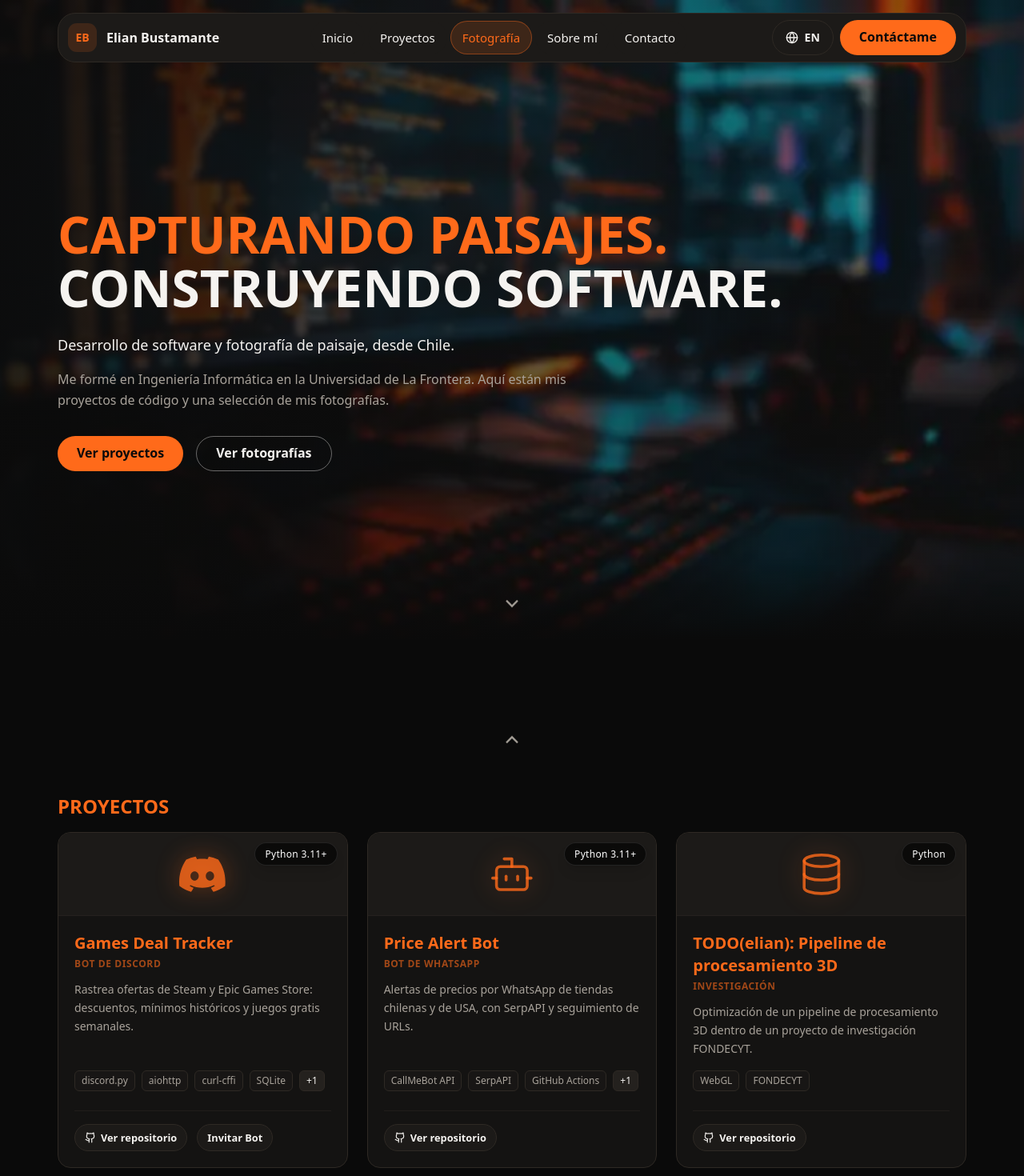
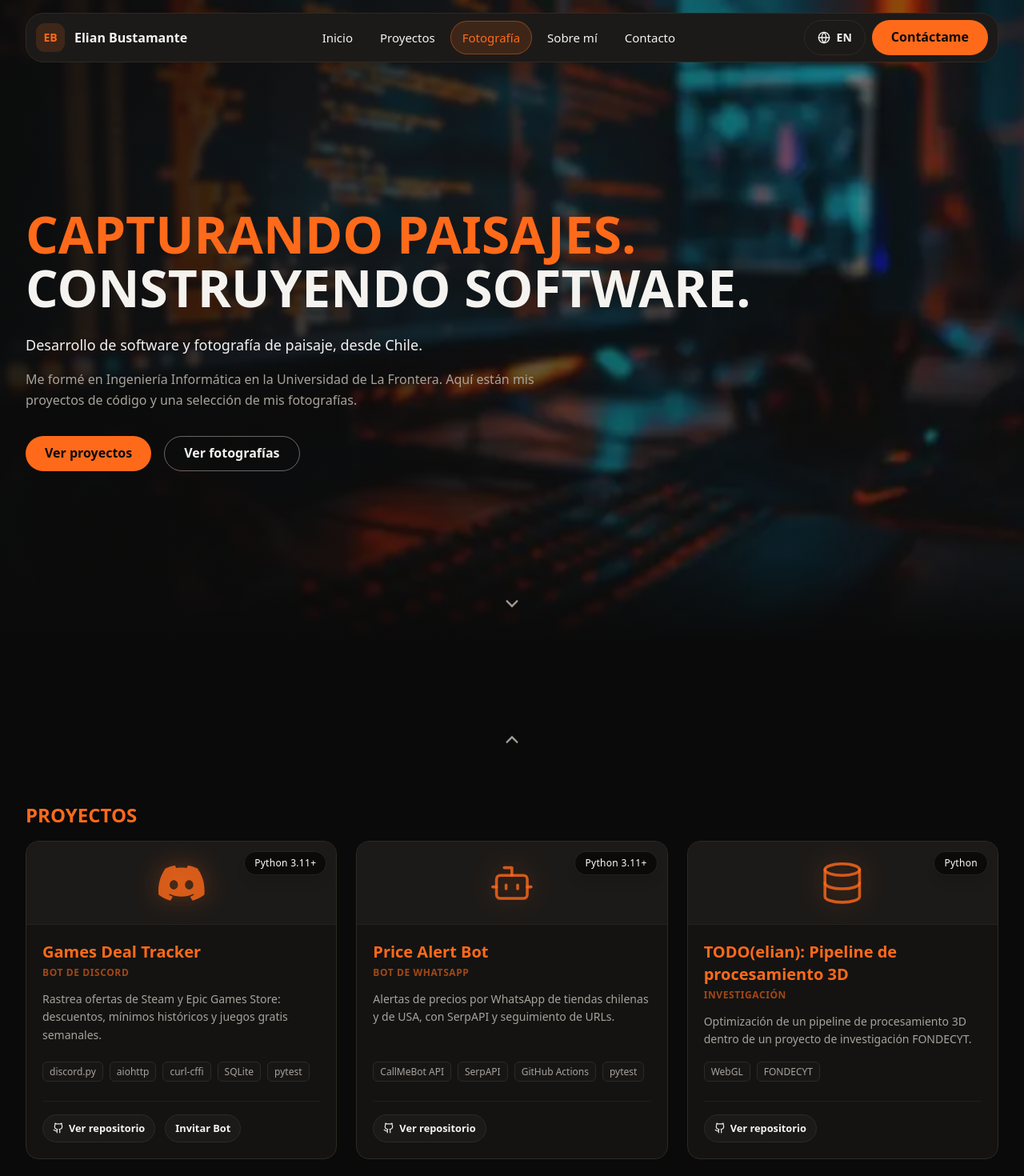
Before and after one commit to ElianBustamante/ElianBustamante.github.io, a React (Vite) app: page /#inicio in a window 1280 px wide. Shown: the top 1470 px of the page at 80% size. Built offline with nearby package versions, Linux system fonts and the light colour scheme.

Commit message:
feat(theme): broaden site container width to 1440px (90rem)

```diff
--- a/src/components/Hero.jsx
+++ b/src/components/Hero.jsx
@@ -36,7 +36,7 @@ export default function Hero() {
           />
         </div>
       )}
-      <div className="w-full max-w-[1200px] mx-auto px-4 md:px-6 lg:px-8 text-left">
+      <div className="w-full max-w-site mx-auto px-4 md:px-6 lg:px-8 text-left">
         <h1 className="uppercase font-extrabold text-[clamp(1.7rem,6vw,4rem)] short:!text-[clamp(1.5rem,4vh,2.5rem)] leading-[1.05] max-w-[60rem]">
           <span className="block text-accent hero-in lg:whitespace-nowrap" style={{ animationDelay: '0ms' }}>
             {t('hero.titleLine1')}
--- a/src/components/Navbar.jsx
+++ b/src/components/Navbar.jsx
@@ -127,7 +127,7 @@ export default function Navbar() {
       )}
 
       <header className="fixed top-0 right-0 z-50 w-full pointer-events-none animate-nav-in transition-transform duration-500 ease-[cubic-bezier(0.16,1,0.3,1)] short:hidden">
-        <div className="pt-4 pb-4 px-2 min-[400px]:px-4 md:px-6 lg:px-8 max-w-[1200px] mx-auto pointer-events-auto flex gap-2">
+        <div className="pt-4 pb-4 px-2 min-[400px]:px-4 md:px-6 lg:px-8 max-w-site mx-auto pointer-events-auto flex gap-2">
 
           {/* Main Navigation */}
           <nav
--- a/src/components/Section.jsx
+++ b/src/components/Section.jsx
@@ -19,8 +19,8 @@ export default function Section({ id, titleKey, children, actions, fill = false
     : "snap-start [@media(min-height:601px)]:snap-always min-h-[100dvh] flex flex-col justify-center [@media(max-height:600px)]:justify-start short:justify-center! relative pt-[6.5rem] short:pt-3 pb-8 short:pb-3"
 
   const innerClasses = fill
-    ? "w-full max-w-[1200px] mx-auto px-4 md:px-6 lg:px-8 relative z-10 -mt-3 short:mt-0 short:flex-1 short:min-h-0 short:flex short:flex-col"
-    : "w-full max-w-[1200px] mx-auto px-4 md:px-6 lg:px-8 relative z-10 -mt-3 short:mt-0"
+    ? "w-full max-w-site mx-auto px-4 md:px-6 lg:px-8 relative z-10 -mt-3 short:mt-0 short:flex-1 short:min-h-0 short:flex short:flex-col"
+    : "w-full max-w-site mx-auto px-4 md:px-6 lg:px-8 relative z-10 -mt-3 short:mt-0"
 
   return (
     <section id={id} className={sectionClasses}>
--- a/src/index.css
+++ b/src/index.css
@@ -25,6 +25,7 @@
   --color-on-accent: #0a0a0a;
   --font-sans: "Inter Variable", ui-sans-serif, system-ui, sans-serif;
   --radius-card: 1rem;
+  --container-site: 90rem;
   --animate-bounce-up: bounce-up 1s infinite;
 
   @keyframes bounce-up {
```
